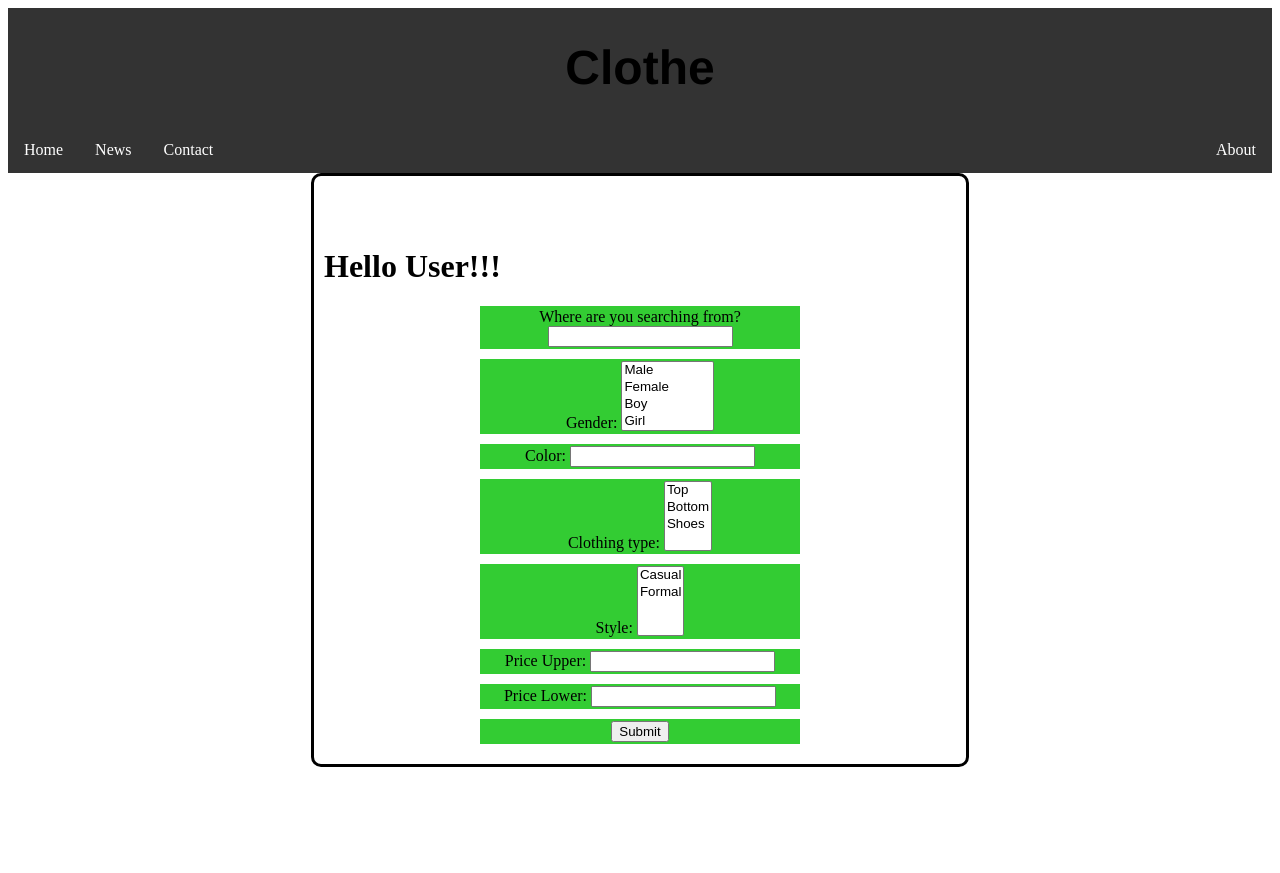
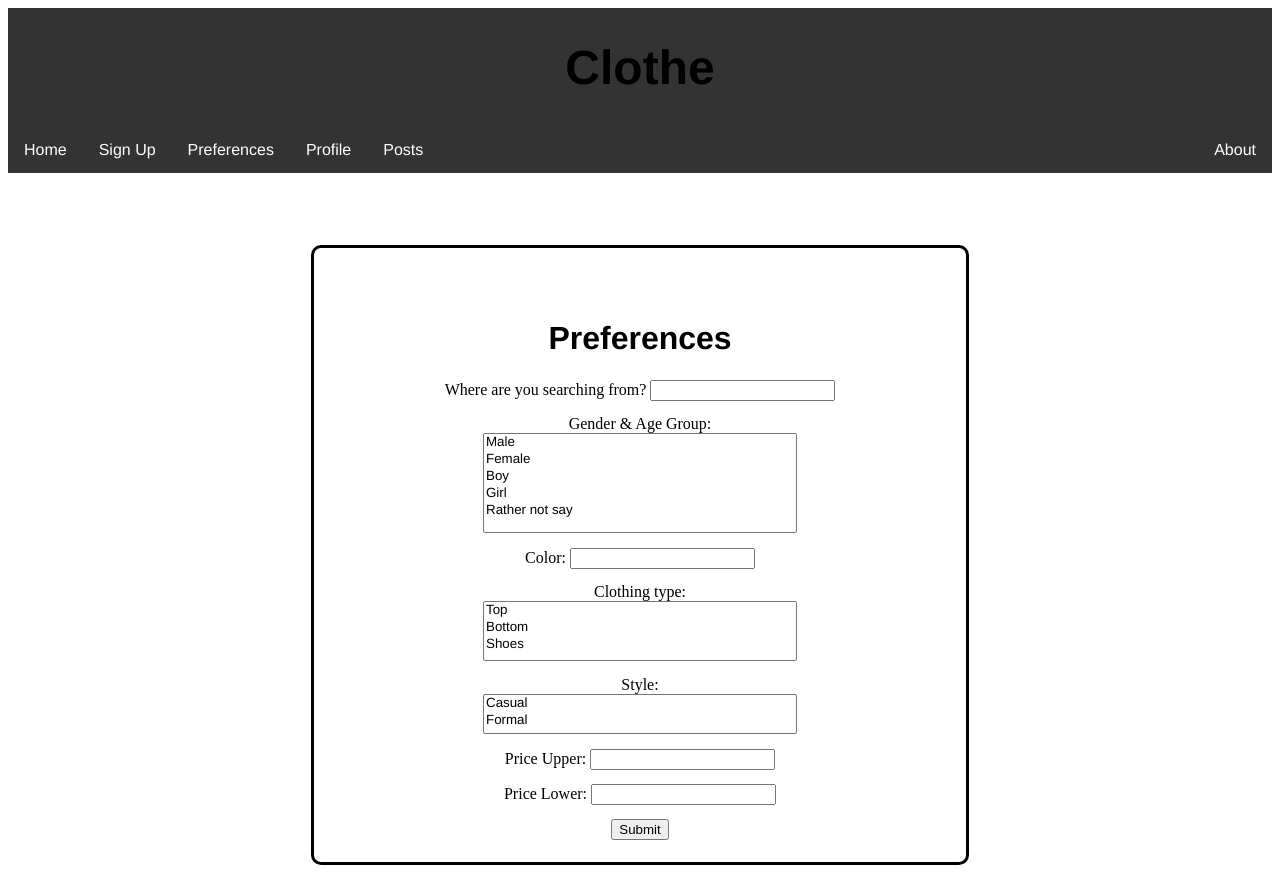
Before and after one commit to Socksham/clotheapp, a Django app: page /preferences in a window 1280 px wide. Before the commit the page ends 767 px from the top, so only its background shows below. Run offline with Django 3.2, Linux system fonts and the light colour scheme.

Commit message:
with navbar working

```diff
--- a/clothe/static/css/post.css
+++ b/clothe/static/css/post.css
@@ -17,6 +17,7 @@
   }
 
   .imageposts {
+    font-family:'Franklin Gothic Medium', 'Arial Narrow', Arial, sans-serif;
     display: table-cell;
     vertical-align: middle;
     align-self: center;
@@ -42,6 +43,7 @@
   }
 
   .usernames {
+    font-family:'Franklin Gothic Medium', 'Arial Narrow', Arial, sans-serif;
     display: inline-block; margin-left: 7px;
     display: inline-block; margin-top: 0px;
     display: inline-block; vertical-align: middle;
@@ -50,6 +52,7 @@
   }
 
   .captions {
+    font-family:'Franklin Gothic Medium', 'Arial Narrow', Arial, sans-serif;
     text-align: center;
     font-size: 18px;
     color: black;
@@ -115,6 +118,7 @@ li {
 }
 
 li a {
+  font-family:'Franklin Gothic Medium', 'Arial Narrow', Arial, sans-serif;
   display: block;
   color: white;
   text-align: center;
@@ -131,8 +135,29 @@ li a:hover {
   /* display: inline-block; vertical-align: middle;
   align-self: center;
   display: inline-block; margin-left: 20px; */
-  background-color:#33cc33; width: 50%;
   text-align: center;
   padding: 2px;
   margin: 10px auto;
 }
+.static{
+  font-family:'Franklin Gothic Medium', 'Arial Narrow', Arial, sans-serif;
+}
+#gender{
+  font-family:'Franklin Gothic Medium', 'Arial Narrow', Arial, sans-serif;
+  width: 50%;
+  height: 100px;
+}
+#cloth{
+  font-family:'Franklin Gothic Medium', 'Arial Narrow', Arial, sans-serif;
+  width: 50%;
+  height: 60px;
+}
+#style{
+  font-family:'Franklin Gothic Medium', 'Arial Narrow', Arial, sans-serif;
+  width: 50%;
+  height: 40px;
+}
+#pref-title{
+  font-family:'Franklin Gothic Medium', 'Arial Narrow', Arial, sans-serif;
+  text-align: center;
+}
--- a/clothe/templates/base.html
+++ b/clothe/templates/base.html
@@ -12,9 +12,11 @@
 <body bgcolor = "white">
     <ul>
         <h1 id = "clothelogo">Clothe</h1>
-        <li><a href="#home">Home</a></li>
-        <li><a href="#news">News</a></li>
-        <li><a href="#contact">Contact</a></li>
+        <li><a href="/">Home</a></li>
+        <li><a href="/signup">Sign Up</a></li>
+        <li><a href="/preferences">Preferences</a></li>
+        <li><a href="/profile">Profile</a></li>
+        <li><a href="/posts">Posts</a></li>
         <li style="float:right"><a class="active" href="#about">About</a></li>
     </ul>
 
--- a/clothe/templates/preferences.html
+++ b/clothe/templates/preferences.html
@@ -1,15 +1,20 @@
 {%extends "base.html"%}
 {%block content%}
+    <br>
+    <br>
+    <br>
+    <br>
     <div class = "divcenter">
-        <h1> Hello User!!!</h1>
+        <h1 id = "pref-title">Preferences</h1>
         <form action="recommendation" method = 'post'>
             {%csrf_token%}
             <div class = "divpreference">
                 Where are you searching from? <input type = "text" name = "location"><br>
             </div>
             <div class = "divpreference">
-                Gender:
-                <select id="man" name="gender" size="4" multiple>
+                Gender & Age Group:
+                <br>
+                <select id="gender" name="gender" size="4" multiple>
                     <option value="male">Male</option>
                     <option value="female">Female</option>
                     <option value="boy">Boy</option>
@@ -22,7 +27,8 @@
             </div>
             <div class = "divpreference">
                 Clothing type:
-                <select id="man" name="clothing_type" size="4" multiple>
+                <br>
+                <select id="cloth" name="clothing_type" size="4" multiple>
                     <option value="top">Top</option>
                     <option value="bottom">Bottom</option>
                     <option value="shoes">Shoes</option>
@@ -30,7 +36,8 @@
             </div>
             <div class = "divpreference">
                 Style:
-                <select id="man" name="style" size="4" multiple>
+                <br>
+                <select id="style" name="style" size="4" multiple>
                     <option value="casual">Casual</option>
                     <option value="formal">Formal</option>
                 </select>
```
